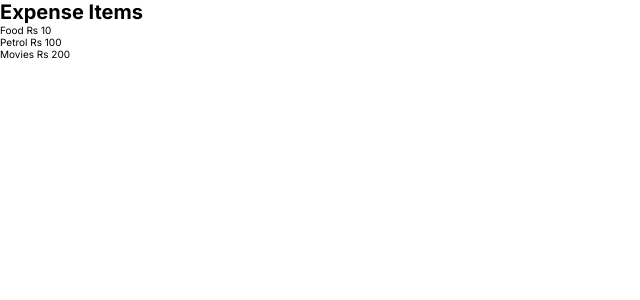
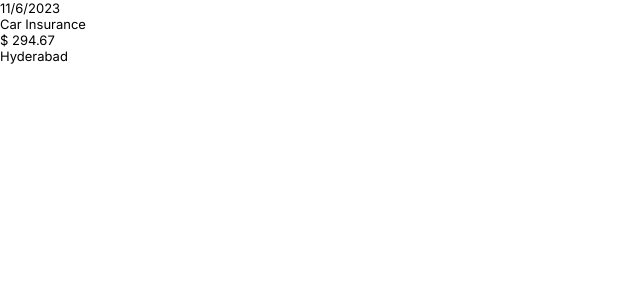
Before and after one commit to srinath-3898/expense-tracker-next, a Next.js app: page / in a window 1280 px wide. Shown: the top 300 px of the page, without its empty margins (0-640 px from the left). Built offline with nearby package versions, Linux system fonts and the light colour scheme.

Commit message:
Styling and using JS in JSX

```diff
--- a/src/app/globals.css
+++ b/src/app/globals.css
@@ -9,5 +9,9 @@
 }
 
 .text_small {
-  font-size: 1.4rem;
+  font-size: 1.3rem;
 }
+
+.text_medium {
+  font-size: 1.6rem;
+}
--- a/src/app/page.jsx
+++ b/src/app/page.jsx
@@ -1,3 +1,4 @@
+"use client";
 import Image from "next/image";
 import styles from "./page.module.css";
 import ExpenseItem from "@/components/expenseItem/ExpenseItem";
--- a/src/components/expenseItem/ExpenseItem.jsx
+++ b/src/components/expenseItem/ExpenseItem.jsx
@@ -1,10 +1,26 @@
+"use client";
+
+import { useState } from "react";
+import styles from "./ExpenseItem.module.css";
 const ExpenseItem = () => {
+  const expenseDate = new Date();
+  const expenseTitle = "Car Insurance";
+  const expenseAmount = 294.67;
+  const locationOfExpenditure = "Hyderabad";
   return (
-    <div>
-      <h1>Expense Items</h1>
-      <p>Food Rs 10</p>
-      <p>Petrol Rs 100</p>
-      <p>Movies Rs 200</p>
+    <div className={styles.container}>
+      <div>
+        <p className="text_small">{expenseDate.toLocaleDateString()}</p>
+      </div>
+      <div className={styles.expense_item_description}>
+        <p className="text_small">{expenseTitle}</p>
+      </div>
+      <div>
+        <p className="text_small">$ {expenseAmount}</p>
+      </div>
+      <div>
+        <p className="text_small">{locationOfExpenditure}</p>
+      </div>
     </div>
   );
 };
```
Also changed, not shown: src/components/expenseItem/ExpenseItem.module.css (added).
